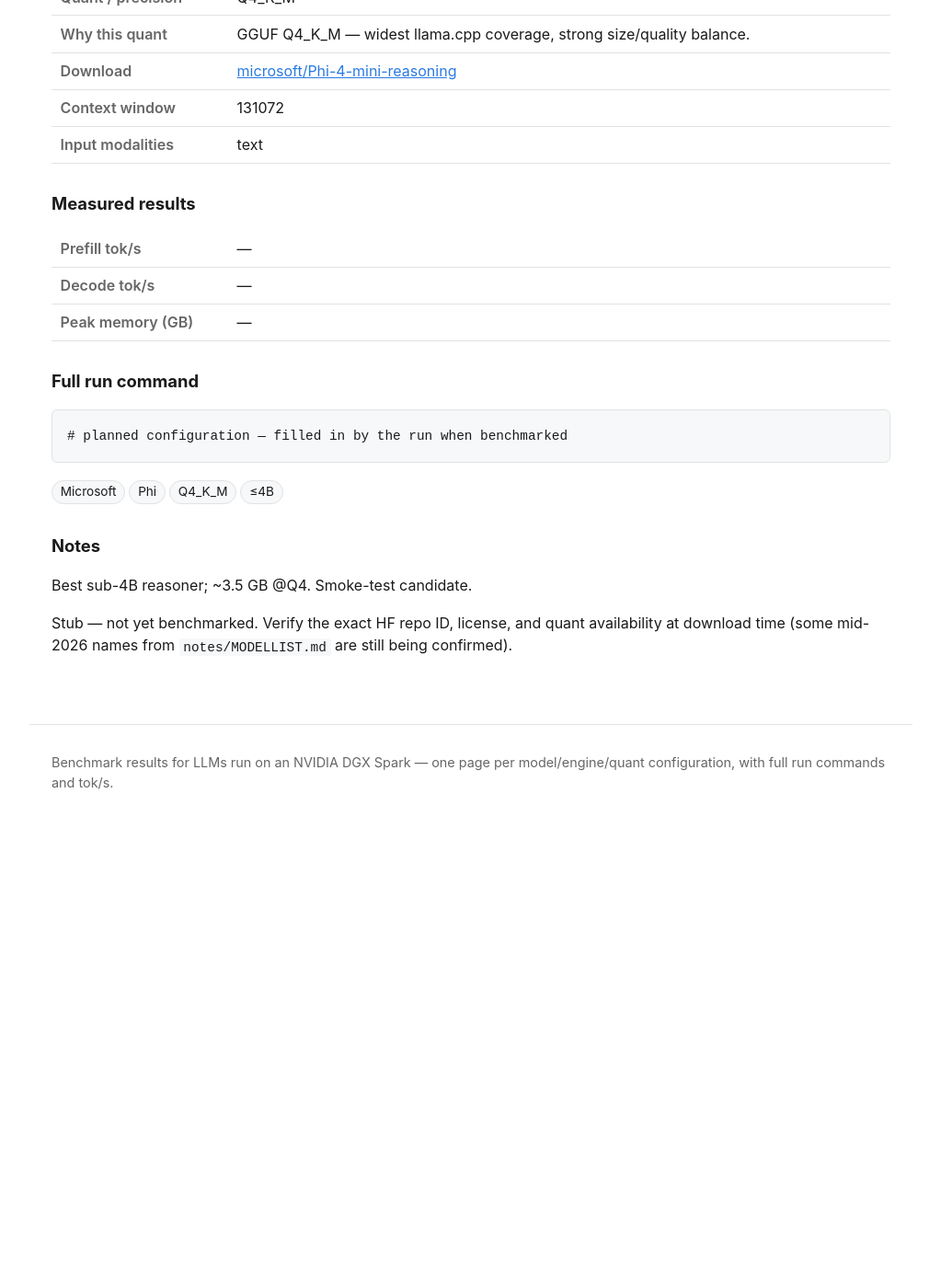
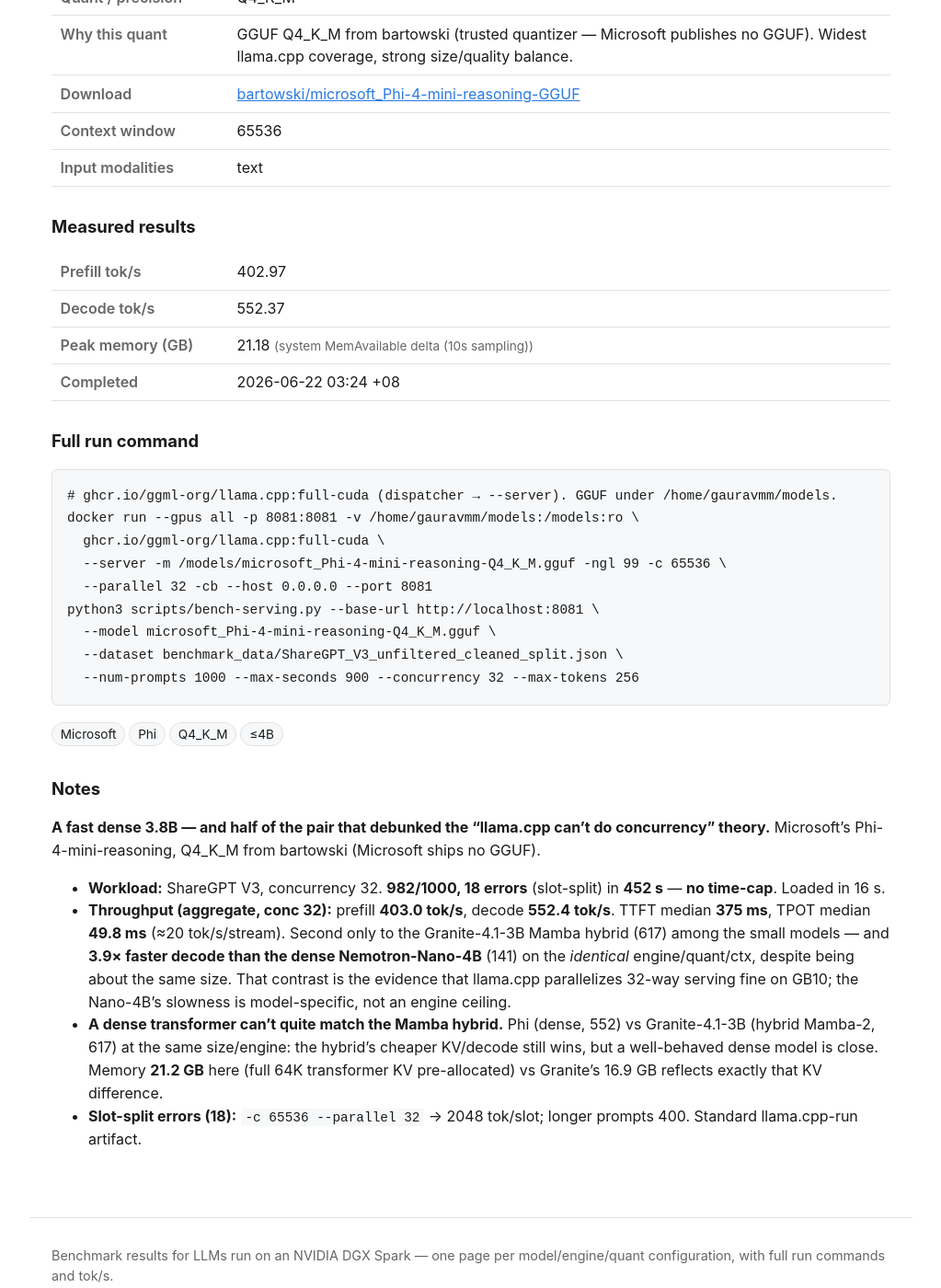
Before and after one commit to yjsoon/autobench, a Jekyll site: the page built from _configs/phi-4-mini-reasoning-llamacpp-q4_k_m.md, in a window 1280 px wide and 1400 px high, scrolled down 483 px. Shown: the whole window at 92% size, without its empty margins (128-1151 px from the left). Built offline with Jekyll 4.4.1, drawn with Linux system fonts in a browser that asks for light colours; before the commit the page ends 1408 px from its top, so only the background shows below that; some of the changed text lies outside the part shown.

Commit message:
Phi-4-mini-reasoning · llama.cpp · Q4_K_M done (552 tok/s); correct nano-4b/granite framing
Phi-4-mini: prefill 403 / decode 552, 982/1000 no cap. Dense 3.8B nearly matches
Granite's Mamba hybrid (617). Phi+Granite both fast on llama.cpp at conc 32 → the
earlier 'llama.cpp scales poorly' claim on Nemotron-Nano-4B was wrong; nano-4b (141)
is a model-specific slow outlier. Corrected nano-4b and granite notes accordingly.

Co-Authored-By: Claude Opus 4.8 (1M context) <noreply@anthropic.com>
Claude-Session: https://claude.ai/code/session_01JczsieM71svofn8CxRyY2s

```diff
--- a/_configs/phi-4-mini-reasoning-llamacpp-q4_k_m.md
+++ b/_configs/phi-4-mini-reasoning-llamacpp-q4_k_m.md
@@ -6,26 +6,47 @@ family: Phi
 params: 3.8B (dense)
 engine: llama.cpp
 quant: Q4_K_M
-quant_rationale: GGUF Q4_K_M — widest llama.cpp coverage, strong size/quality balance.
-source_repo: microsoft/Phi-4-mini-reasoning
-download_url: https://huggingface.co/microsoft/Phi-4-mini-reasoning
-context: 131072
+quant_rationale: GGUF Q4_K_M from bartowski (trusted quantizer — Microsoft publishes no GGUF). Widest llama.cpp coverage, strong size/quality balance.
+source_repo: bartowski/microsoft_Phi-4-mini-reasoning-GGUF
+download_url: https://huggingface.co/bartowski/microsoft_Phi-4-mini-reasoning-GGUF
+context: 65536
 modalities: [text]
 mm_served: true
 tags: [Microsoft, Phi, Q4_K_M, ≤4B]
 
-status: pending
-prefill_toks:
-decode_toks:
-mem_gb:
-mem_source:
-measured_on:
-completed_at:
+status: done
+prefill_toks: 402.97
+decode_toks: 552.37
+mem_gb: 21.18
+mem_source: system MemAvailable delta (10s sampling)
+measured_on: 2026-06-22
+completed_at: 2026-06-22 03:24 +08
 run_command: |
-  # planned configuration — filled in by the run when benchmarked
+  # ghcr.io/ggml-org/llama.cpp:full-cuda (dispatcher → --server). GGUF under /home/gauravmm/models.
+  docker run --gpus all -p 8081:8081 -v /home/gauravmm/models:/models:ro \
+    ghcr.io/ggml-org/llama.cpp:full-cuda \
+    --server -m /models/microsoft_Phi-4-mini-reasoning-Q4_K_M.gguf -ngl 99 -c 65536 \
+    --parallel 32 -cb --host 0.0.0.0 --port 8081
+  python3 scripts/bench-serving.py --base-url http://localhost:8081 \
+    --model microsoft_Phi-4-mini-reasoning-Q4_K_M.gguf \
+    --dataset benchmark_data/ShareGPT_V3_unfiltered_cleaned_split.json \
+    --num-prompts 1000 --max-seconds 900 --concurrency 32 --max-tokens 256
 ---
 
-Best sub-4B reasoner; ~3.5 GB @Q4. Smoke-test candidate.
+**A fast dense 3.8B — and half of the pair that debunked the "llama.cpp can't do concurrency"
+theory.** Microsoft's Phi-4-mini-reasoning, Q4_K_M from bartowski (Microsoft ships no GGUF).
 
-Stub — not yet benchmarked. Verify the exact HF repo ID, license, and quant availability at
-download time (some mid-2026 names from `notes/MODELLIST.md` are still being confirmed).
+- **Workload:** ShareGPT V3, concurrency 32. **982/1000, 18 errors** (slot-split) in **452 s** —
+  **no time-cap**. Loaded in 16 s.
+- **Throughput (aggregate, conc 32):** prefill **403.0 tok/s**, decode **552.4 tok/s**. TTFT median
+  **375 ms**, TPOT median **49.8 ms** (≈20 tok/s/stream). Second only to the Granite-4.1-3B Mamba
+  hybrid (617) among the small models — and **3.9× faster decode than the dense Nemotron-Nano-4B**
+  (141) on the *identical* engine/quant/ctx, despite being about the same size. That contrast is the
+  evidence that llama.cpp parallelizes 32-way serving fine on GB10; the Nano-4B's slowness is
+  model-specific, not an engine ceiling.
+- **A dense transformer can't quite match the Mamba hybrid.** Phi (dense, 552) vs Granite-4.1-3B
+  (hybrid Mamba-2, 617) at the same size/engine: the hybrid's cheaper KV/decode still wins, but a
+  well-behaved dense model is close. Memory **21.2 GB** here (full 64K transformer KV pre-allocated)
+  vs Granite's 16.9 GB reflects exactly that KV difference.
+- **Slot-split errors (18):** `-c 65536 --parallel 32` → 2048 tok/slot; longer prompts 400. Standard
+  llama.cpp-run artifact.
```
Also changed, not shown: _configs/granite-4-1-3b-llamacpp-q4_k_m.md (+3 -2 lines), _configs/nemotron-3-nano-4b-llamacpp-q4_k_m.md (+11 -9 lines).
